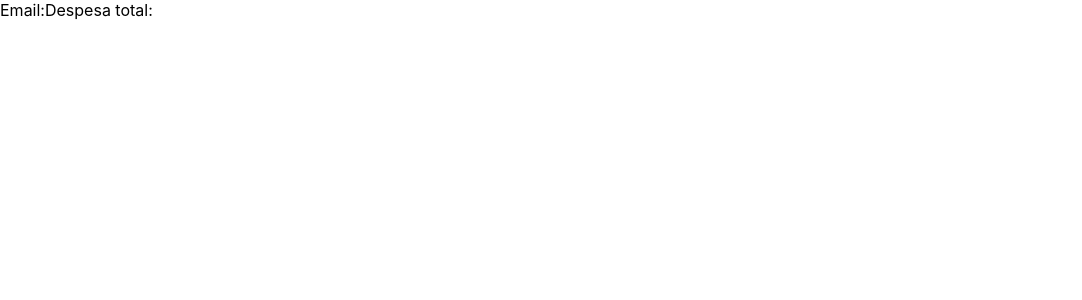
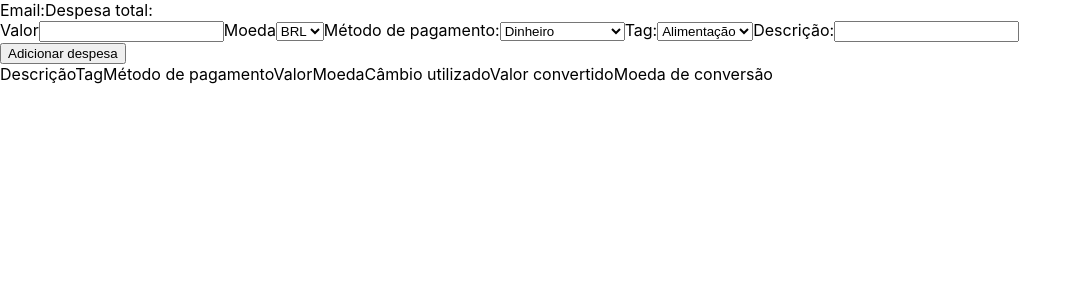
Before and after one commit to cleytonoliveira/wallet-control, a React (Create React App) app: page /carteira in a window 1280 px wide. Shown: the top 300 px of the page, without its empty margins (0-1082 px from the left). Built offline with nearby package versions, Linux system fonts and the light colour scheme.

Commit message:
feat: create a expenses table

```diff
--- /dev/null
+++ b/src/components/TableExpenses.js
@@ -0,0 +1,26 @@
+import React, { Component } from 'react';
+
+class TableExpenses extends Component {
+  render() {
+    const headerTable = [
+      'Descrição',
+      'Tag',
+      'Método de pagamento',
+      'Valor',
+      'Moeda',
+      'Câmbio utilizado',
+      'Valor convertido',
+      'Moeda de conversão'];
+
+    return (
+      <div>
+        {headerTable.map((item, index) => (
+          <span key={ index }>
+            {item}
+          </span>))}
+      </div>
+    );
+  }
+}
+
+export default TableExpenses;
--- a/src/pages/Wallet.js
+++ b/src/pages/Wallet.js
@@ -1,11 +1,15 @@
 import React, { Component } from 'react';
+import ExpenseForm from '../components/ExpenseForm';
 import Header from '../components/Header';
+import TableExpenses from '../components/TableExpenses';
 
 class Wallet extends Component {
   render() {
     return (
       <div>
         <Header />
+        <ExpenseForm />
+        <TableExpenses />
       </div>
     );
   }
```
